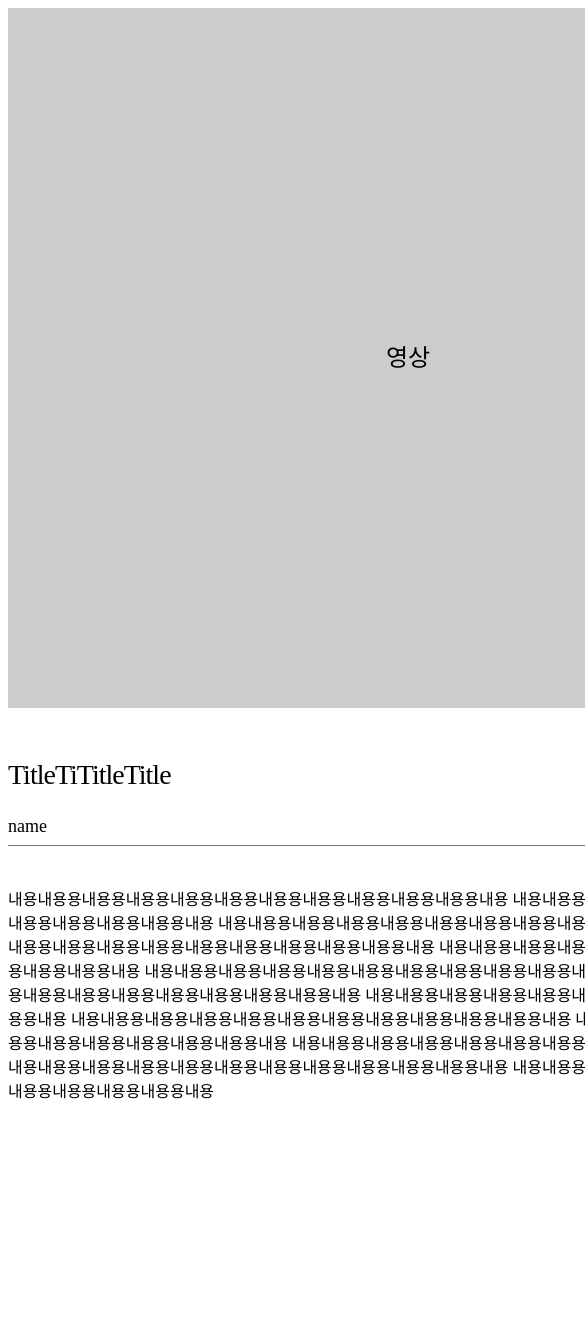
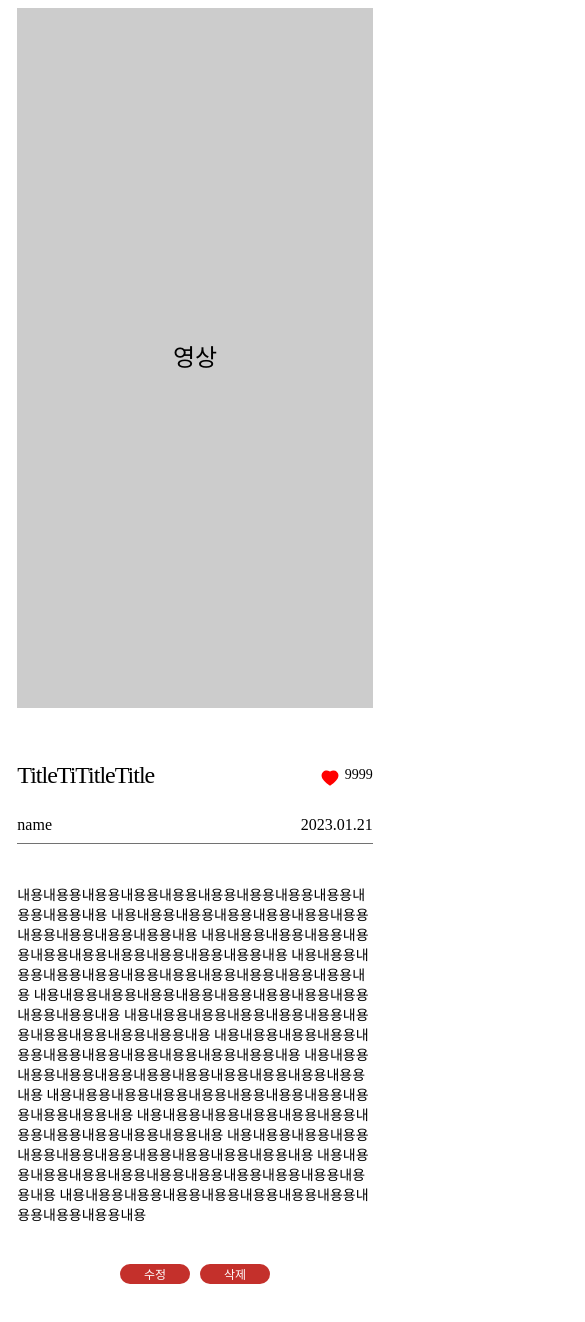
Before and after one commit to baesee0806/YourRankingVideo, a React (Create React App) app: page /1 in a window 390 px wide. Shown: the top 1322 px of the page, 585 px wide, since content can reach past the window. Before the commit the page ends 1262 px from the top, so only its background shows below. Built offline with nearby package versions, Linux system fonts and the light colour scheme.

Commit message:
add 모바일까지 반응형 완성

```diff
--- a/src/page/DetailPage.jsx
+++ b/src/page/DetailPage.jsx
@@ -57,7 +57,6 @@ export default function DetailPage() {
 
 const DetailPageWrapdiv = styled.div`
   width: 1600px;
-  max-height: 700px;
   margin: 0 auto;
   @media screen and (max-width: 1700px) {
     width: 1400px;
@@ -75,8 +74,39 @@ const DetailPageWrapdiv = styled.div`
     width: 900px;
   }
   @media screen and (max-width: 1024px) {
-    width: 800px;
+    width: 90%;
   }
+  @media screen and (max-width: 580px) {
+    width: 95%;
+  }
+
+  /* @media screen and (max-width: 830px) {
+    width: 700px;
+  }
+  @media screen and (max-width: 667px) {
+    width: 600px;
+  }
+  @media screen and (max-width: 580px) {
+    width: 520px;
+  }
+  @media screen and (max-width: 480px) {
+    width: 420px;
+  }
+  @media screen and (max-width: 430px) {
+    width: 380px;
+  }
+  @media screen and (max-width: 395px) {
+    width: 350px;
+  }
+  @media screen and (max-width: 375px) {
+    width: 330px;
+  }
+  @media screen and (max-width: 365px) {
+    width: 320px;
+  }
+  @media screen and (max-width: 320px) {
+    width: 290px;
+  } */
 `;
 const DetailPageVideodiv = styled.div`
   width: 100%;
@@ -101,6 +131,9 @@ const DetailPageTItleh1 = styled.h1`
   @media screen and (max-width: 1024px) {
     font-size: 28px;
   }
+  @media screen and (max-width: 667px) {
+    font-size: 24px;
+  }
 `;
 const DetailPageLikediv = styled.div`
   display: flex;
@@ -119,6 +152,9 @@ const DetailPageLikep = styled.p`
   @media screen and (max-width: 1024px) {
     font-size: 16px;
   }
+  @media screen and (max-width: 1024px) {
+    font-size: 14px;
+  }
 `;
 const DetailPageTextNamediv = styled.div`
   display: flex;
@@ -134,6 +170,9 @@ const DetailPageNamediv = styled.div`
   @media screen and (max-width: 1024px) {
     font-size: 18px;
   }
+  @media screen and (max-width: 1024px) {
+    font-size: 16px;
+  }
 `;
 const DetailPageDatediv = styled.div`
   font-size: 20px;
@@ -141,11 +180,17 @@ const DetailPageDatediv = styled.div`
   @media screen and (max-width: 1024px) {
     font-size: 18px;
   }
+  @media screen and (max-width: 1024px) {
+    font-size: 16px;
+  }
 `;
 const DetailPageContentdiv = styled.div`
   margin-top: 40px;
   @media screen and (max-width: 1024px) {
     font-size: 16px;
+  }
+  @media screen and (max-width: 1024px) {
+    font-size: 14px;
   }
 `;
 const DetailPageButtondiv = styled.div`
@@ -171,6 +216,9 @@ const DetailPageEditButton = styled.button`
     font-size: 12px;
     line-height: 20px;
   }
+  @media screen and (max-width: 580px) {
+    margin-left: 0;
+  }
 `;
 const DetailPageDeleteButton = styled.button`
   margin-left: 10px;
```
